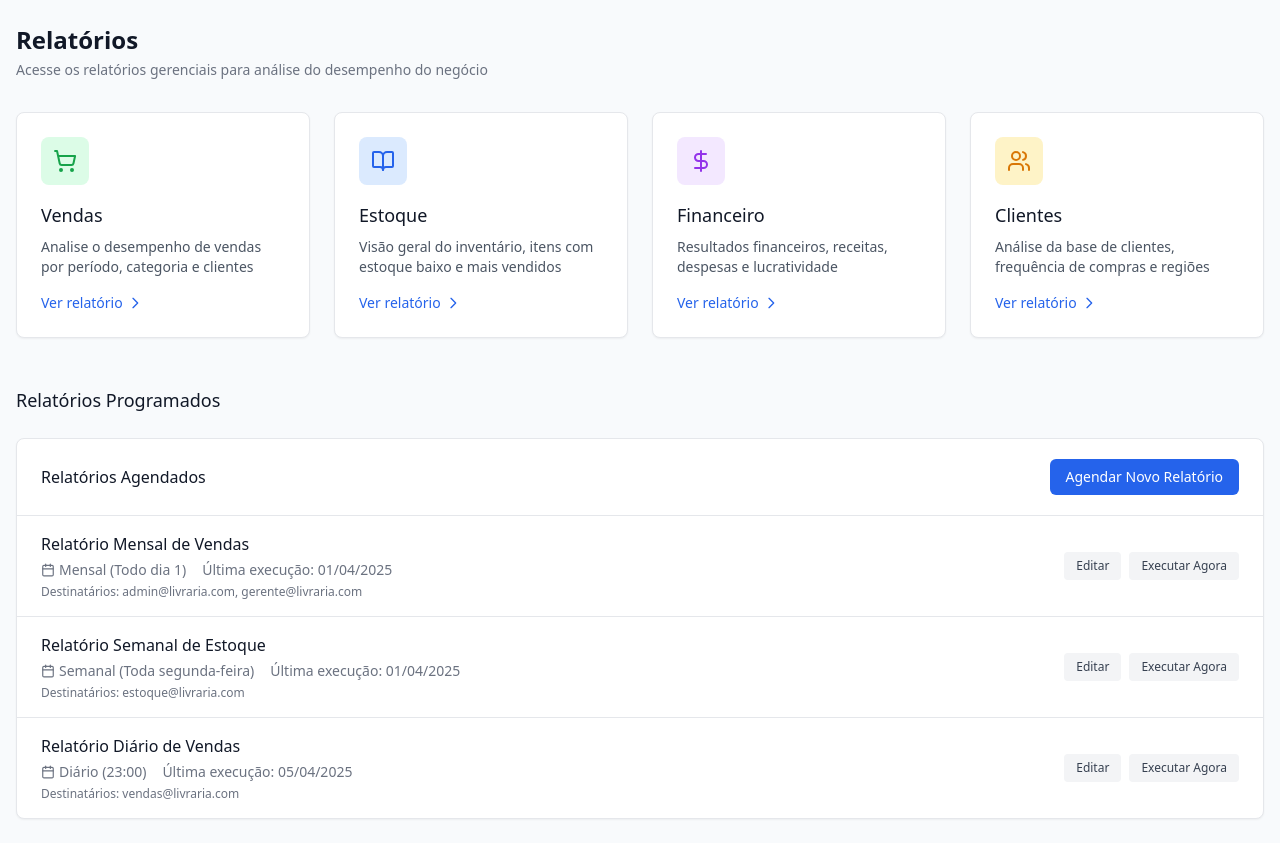
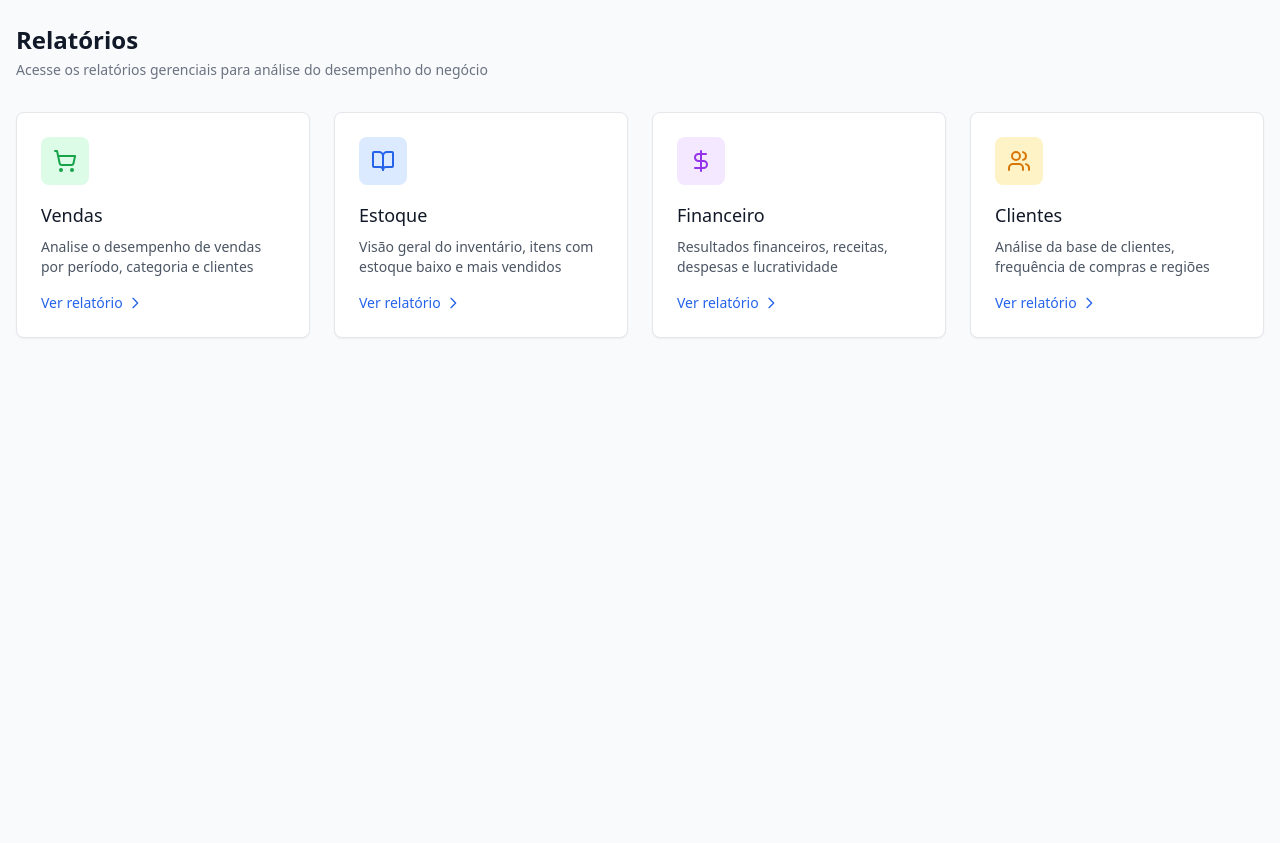
Before and after one commit to guribeiroh/erp-adriana, a Next.js app in the folder erp-livraria/: page /dashboard/relatorios in a window 1280 px wide. After the commit the page ends 800 px from the top, so only its background shows below. Built offline with nearby package versions, Linux system fonts and the light colour scheme; no server answers.

Commit message:
Removida seção 'Relatórios Programados' da página de relatórios

```diff
--- a/erp-livraria/app/dashboard/relatorios/page.tsx
+++ b/erp-livraria/app/dashboard/relatorios/page.tsx
@@ -6,8 +6,7 @@ import {
   ShoppingCart,
   BookOpen,
   DollarSign,
-  Users,
-  Calendar
+  Users
 } from 'lucide-react';
 
 export default function RelatoriosPage() {
@@ -57,41 +56,6 @@ export default function RelatoriosPage() {
           iconColor="bg-amber-100 text-amber-600"
         />
       </div>
-
-      <div className="mt-12">
-        <h2 className="text-lg font-medium text-gray-900 mb-6">Relatórios Programados</h2>
-        <div className="bg-white rounded-lg border border-gray-200 shadow-sm overflow-hidden">
-          <div className="px-6 py-5 border-b border-gray-200 flex justify-between items-center">
-            <h3 className="font-medium text-gray-900">Relatórios Agendados</h3>
-            <button className="bg-blue-600 text-white px-4 py-2 rounded-md text-sm font-medium hover:bg-blue-700 transition-colors">
-              Agendar Novo Relatório
-            </button>
-          </div>
-
-          <div className="divide-y divide-gray-200">
-            <ScheduledReport
-              title="Relatório Mensal de Vendas"
-              frequency="Mensal (Todo dia 1)"
-              lastRun="01/04/2025"
-              recipients="admin@livraria.com, gerente@livraria.com"
-            />
-
-            <ScheduledReport
-              title="Relatório Semanal de Estoque"
-              frequency="Semanal (Toda segunda-feira)"
-              lastRun="01/04/2025"
-              recipients="estoque@livraria.com"
-            />
-
-            <ScheduledReport
-              title="Relatório Diário de Vendas"
-              frequency="Diário (23:00)"
-              lastRun="05/04/2025"
-              recipients="vendas@livraria.com"
-            />
-          </div>
-        </div>
-      </div>
     </div>
   );
 }
@@ -124,36 +88,3 @@ function ReportCard({ title, description, icon: Icon, href, iconColor }: ReportC
     </Link>
   );
 }
-
-interface ScheduledReportProps {
-  title: string;
-  frequency: string;
-  lastRun: string;
-  recipients: string;
-}
-
-function ScheduledReport({ title, frequency, lastRun, recipients }: ScheduledReportProps) {
-  return (
-    <div className="px-6 py-4 flex items-center justify-between flex-wrap">
-      <div className="space-y-1 mb-2 sm:mb-0">
-        <h4 className="font-medium text-gray-900">{title}</h4>
-        <div className="flex flex-col sm:flex-row sm:space-x-4">
-          <p className="text-sm text-gray-500 flex items-center">
-            <Calendar className="mr-1 h-3.5 w-3.5" />
-            {frequency}
-          </p>
-          <p className="text-sm text-gray-500">Última execução: {lastRun}</p>
-        </div>
-        <p className="text-xs text-gray-500">Destinatários: {recipients}</p>
-      </div>
-      <div className="flex space-x-2">
-        <button className="text-gray-700 bg-gray-100 hover:bg-gray-200 px-3 py-1.5 rounded text-xs font-medium">
-          Editar
-        </button>
-        <button className="text-gray-700 bg-gray-100 hover:bg-gray-200 px-3 py-1.5 rounded text-xs font-medium">
-          Executar Agora
-        </button>
-      </div>
-    </div>
-  );
-}
```
